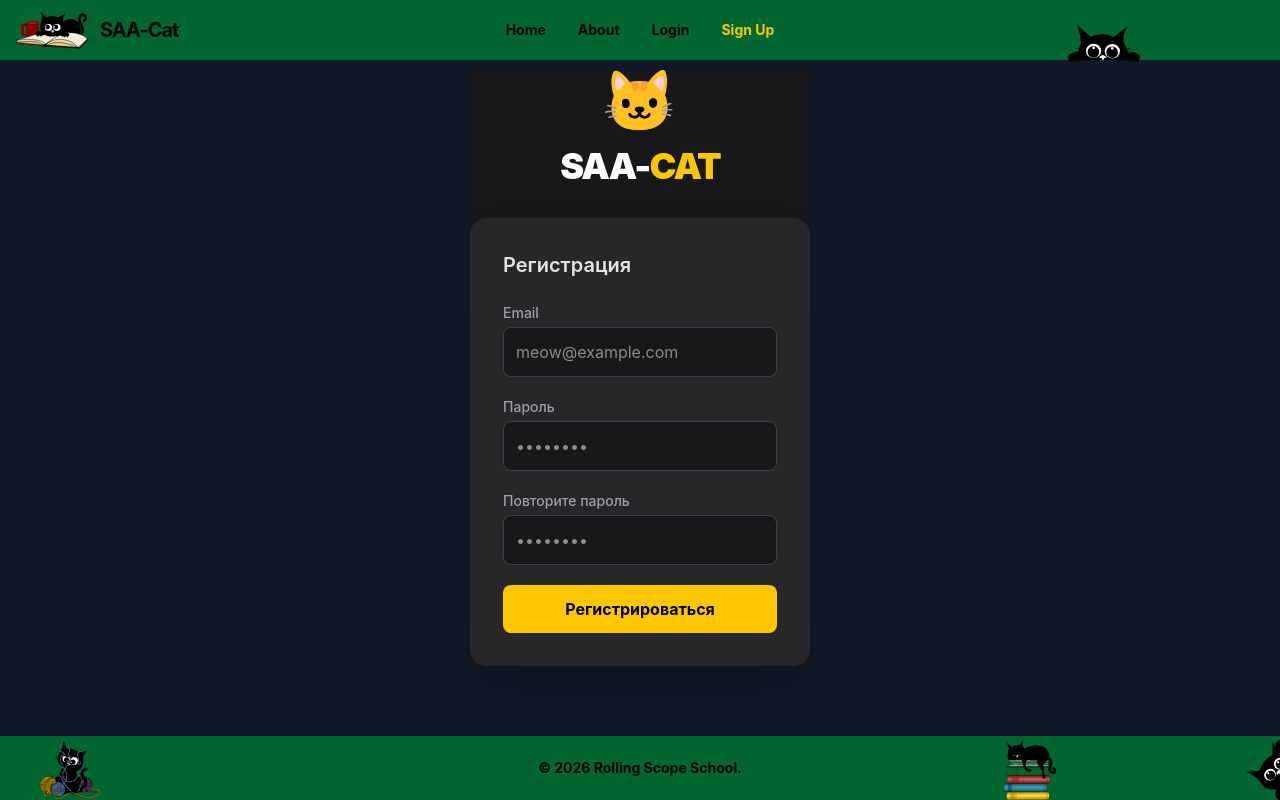
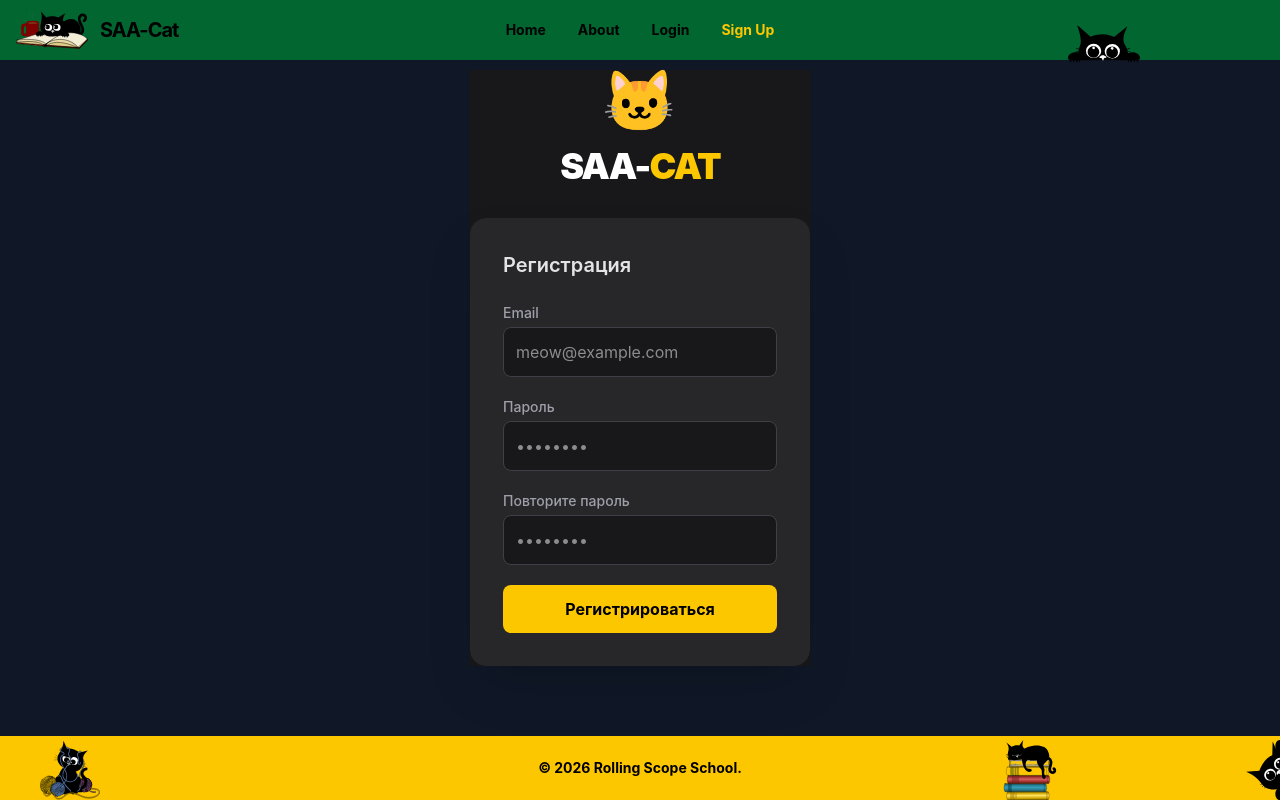
Before and after one commit to dzzuze/SAA-Cat, a React (Vite) app: page /SAA-Cat/register in a window 1280 px wide. Built offline with nearby package versions, Linux system fonts and the light colour scheme; no server answers.

Commit message:
style: yellow footer

```diff
--- a/src/components/footer/Footer.tsx
+++ b/src/components/footer/Footer.tsx
@@ -6,7 +6,7 @@
   const year = new Date().getFullYear();
 
   return (
-    <footer className="relative bg-green-800">
+    <footer className="relative bg-yellow-400">
       <div className="mx-auto flex max-w-6xl flex-col items-center justify-between gap-6  py-8 md:flex-row">
         <ThreadsCat
           className="absolute bottom-0 left-10 hidden h-15 w-15 md:block"
```
